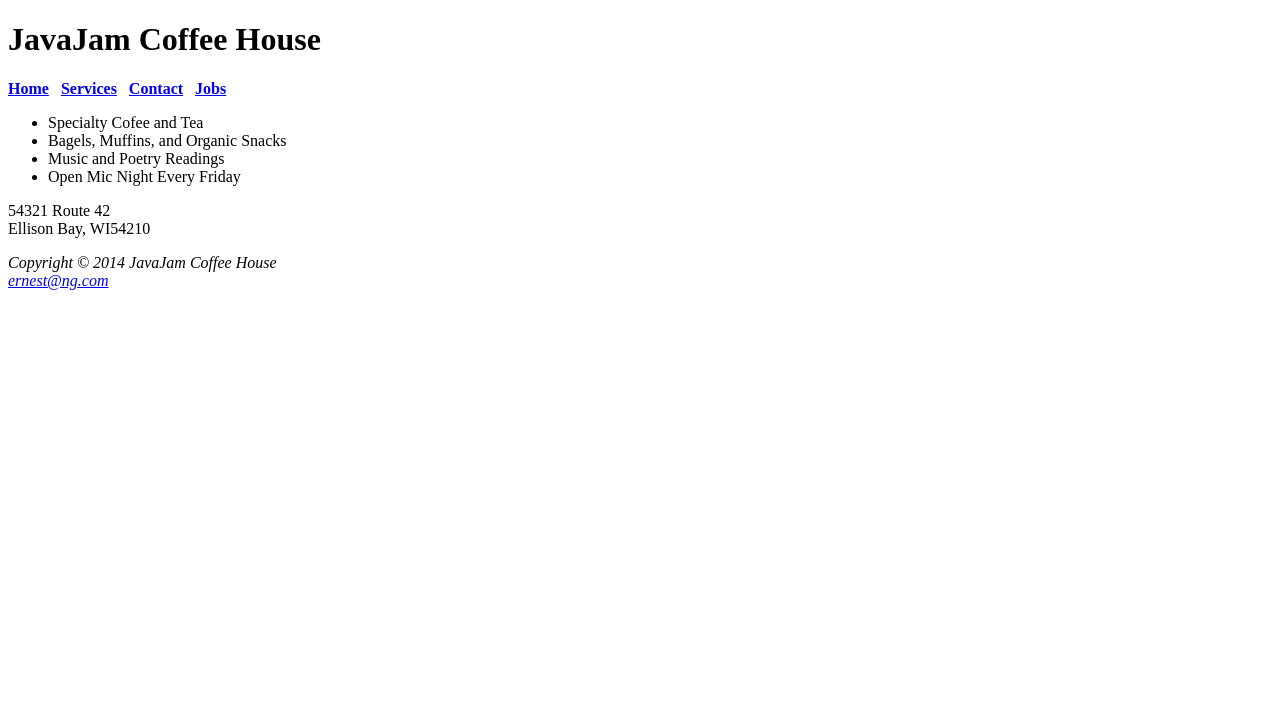
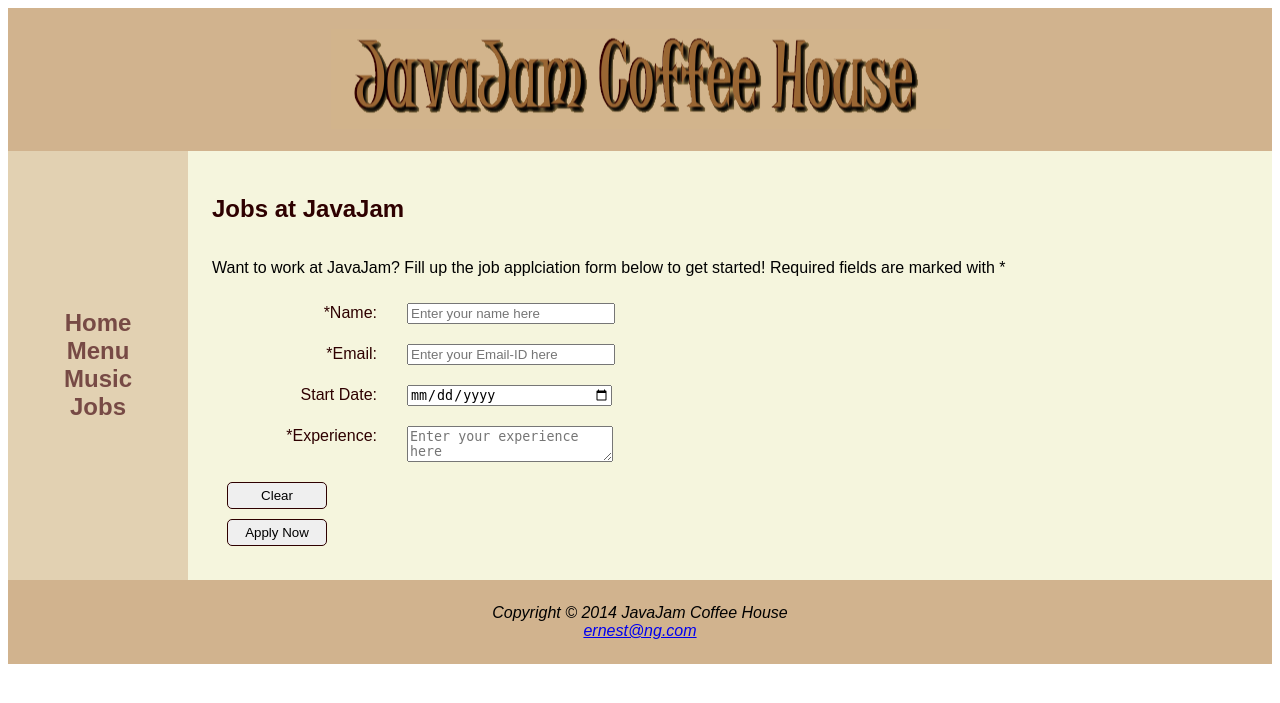
Before and after one commit to kirinnee/IE4717, a PHP site: page /jobs.html in a window 1280 px wide. Shown: the top 703 px of the page. Run offline with PHP 8.4, Linux system fonts and the light colour scheme.

Commit message:
feat: case study 2

```diff
--- /dev/null
+++ b/week4/CaseStudy_2/form.css
@@ -0,0 +1,30 @@
+.job-application label {
+    display: block;
+    width: 150px;
+    text-align: right;
+    margin: 10px 15px;
+    color: #2E0000;
+}
+
+.job-application .button {
+    width: 100px;
+    text-align: center;
+    border: #2E0000 1px solid;
+    border-radius: 5px;
+    padding: 5px 10px;
+}
+
+
+
+.job-application input, .job-application textarea {
+    display: block;
+    width: 200px;
+    text-align: left;
+    margin: 10px 15px;
+}
+
+.job-application div {
+    display: flex;
+    flex-direction: row;
+    align-items: baseline;
+}
--- a/week4/CaseStudy_2/jobs.html
+++ b/week4/CaseStudy_2/jobs.html
@@ -4,35 +4,63 @@
 <head>
     <title>JavaJam Coffee House</title>
     <meta charset="utf-8" />
+    <link rel="stylesheet" href="main.css">
+    <link rel="stylesheet" href="form.css">
 </head>
 
 <body>
-    <header>
-        <h1>JavaJam Coffee House</h1>
-    </header>
-    <nav>
-        <b>
-            <a href="index.html">Home</a> &nbsp;
-            <a href="menu.html">Services</a> &nbsp;
-            <a href="music.html">Contact</a> &nbsp;
-            <a href="jobs.html">Jobs</a> &nbsp;
-        </b>
-    </nav>
-    <div>
-        <ul>
-            <li>Specialty Cofee and Tea</li>
-            <li>Bagels, Muffins, and Organic Snacks</li>
-            <li>Music and Poetry Readings</li>
-            <li>Open Mic Night Every Friday</li>
-        </ul>
-        <p>
-            54321 Route 42 <br>
-            Ellison Bay, WI54210
-        </p>
+    <div id="app" class="f-v">
+        <header class="bg-primary">
+            <h1 class="header"></h1>
+        </header>
+        <div class="f-h box">
+            <nav class="nav f-center text-primary bg-secondary">
+                <a href="index.html">Home</a>
+                <a href="menu.html">Menu</a>
+                <a href="music.html">Music</a>
+                <a href="jobs.html">Jobs</a>
+            </nav>
+            <div class="f-v bg-light page-content p-l">
+                <h2 class="text-primary">Jobs at JavaJam</h2>
+                <p>
+                    Want to work at JavaJam? Fill up the job applciation form below to get started!
+                    Required fields are marked with *
+                </p>
+                <form class="job-application" action="show_post.php" method="post">
+                    <div>
+                        <label for="name">*Name: </label>
+                        <input name="name" type="text"
+                            placeholder="Enter your name here"/>
+                    </div>
+                    <div>
+                        <label for="email">*Email: </label>
+                        <input name="email" type="email"
+                        placeholder="Enter your Email-ID here"/>
+                    </div>
+                    <div>
+                        <label for="start-date">Start Date: </label>
+                        <input name="start-date" type="date" />
+
+                    </div>
+                    <div>
+                        <label for="work-exp">*Experience: </label>
+                        <textarea name="work-exp"
+                        placeholder="Enter your experience here"></textarea>
+                    </div>
+
+                    <input class="button" type="reset" value="Clear">
+                    <input class="button" type="submit" value="Apply Now">
+
+                </form>
+
+            </div>
+        </div>
+
+        <footer class="f-center f-v p-l bg-primary">
+            <i>Copyright &copy; 2014 JavaJam Coffee House</i>
+            <i><a href="mailto:ernest@ng.com">ernest@ng.com</a></i>
+        </footer>
     </div>
-    <footer><i>Copyright &copy; 2014 JavaJam Coffee House</i> <br>
-        <i><a href="mailto:ernest@ng.com">ernest@ng.com</a></i>
-    </footer>
 </body>
 
 </html>
--- a/week4/CaseStudy_2/main.css
+++ b/week4/CaseStudy_2/main.css
@@ -20,9 +20,18 @@ body {
     list-style-image: url("images/bullet.gif")
 }
 
+.max-width{
+    width: 100%;
+}
+
+.max-height {
+    height: 100%;
+}
+
 .nav {
-    width: 20%;
-    min-width: 250px;
+    padding: 40px 0;
+    width: 10%;
+    min-width: 180px;
     font-size: 24px;
     display: flex;
     flex-direction: column;
@@ -118,7 +148,7 @@ body {
 }
 
 .page-content {
-    width: 80%;
+    width: 90%;
 }
 
 
--- /dev/null
+++ b/week4/CaseStudy_2/show_post.php
@@ -0,0 +1,3 @@
+<?php
+  var_dump($_POST);
+?>
--- a/week4/Slide 36 email.html
+++ b/week4/Slide 36 email.html
@@ -11,7 +11,7 @@
 <input type="email" name="email" id="email" >
 <br>
 <br>
-<input type="submit" value="Sign Me Up!"> <input type="reset">
+<input type="submit" value="Sign Me Up!"><input type="reset">
 </form>
 </body>
 </html>
```
Also changed, not shown: other parts of week4/CaseStudy_2/main.css (+31 -2 lines), week4/CaseStudy_2/music.html (+38 -1 lines), week4/Slide 33 form4.html (+20 -6 lines), week4/CaseStudy_2/images/jj-singer1.jpg (added), week4/CaseStudy_2/images/jj-singer2.jpg (added), 2 other files.
